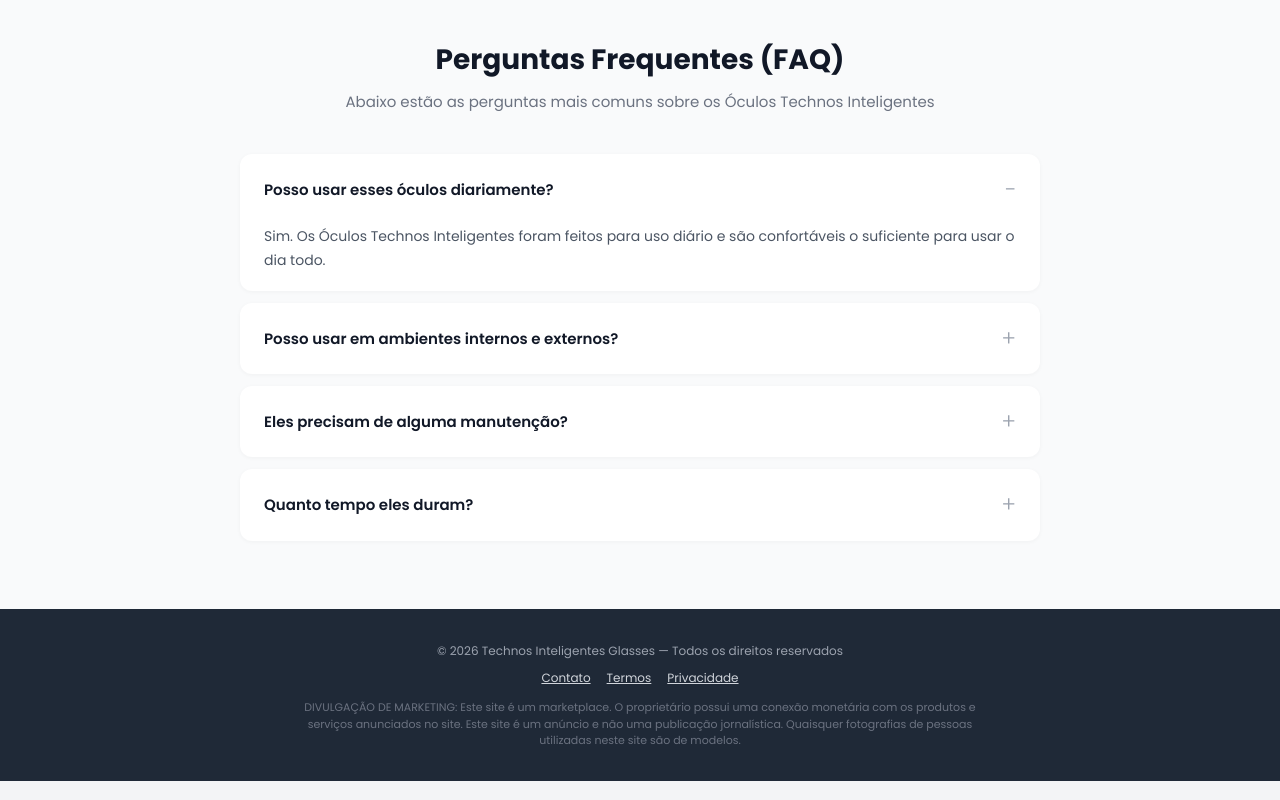
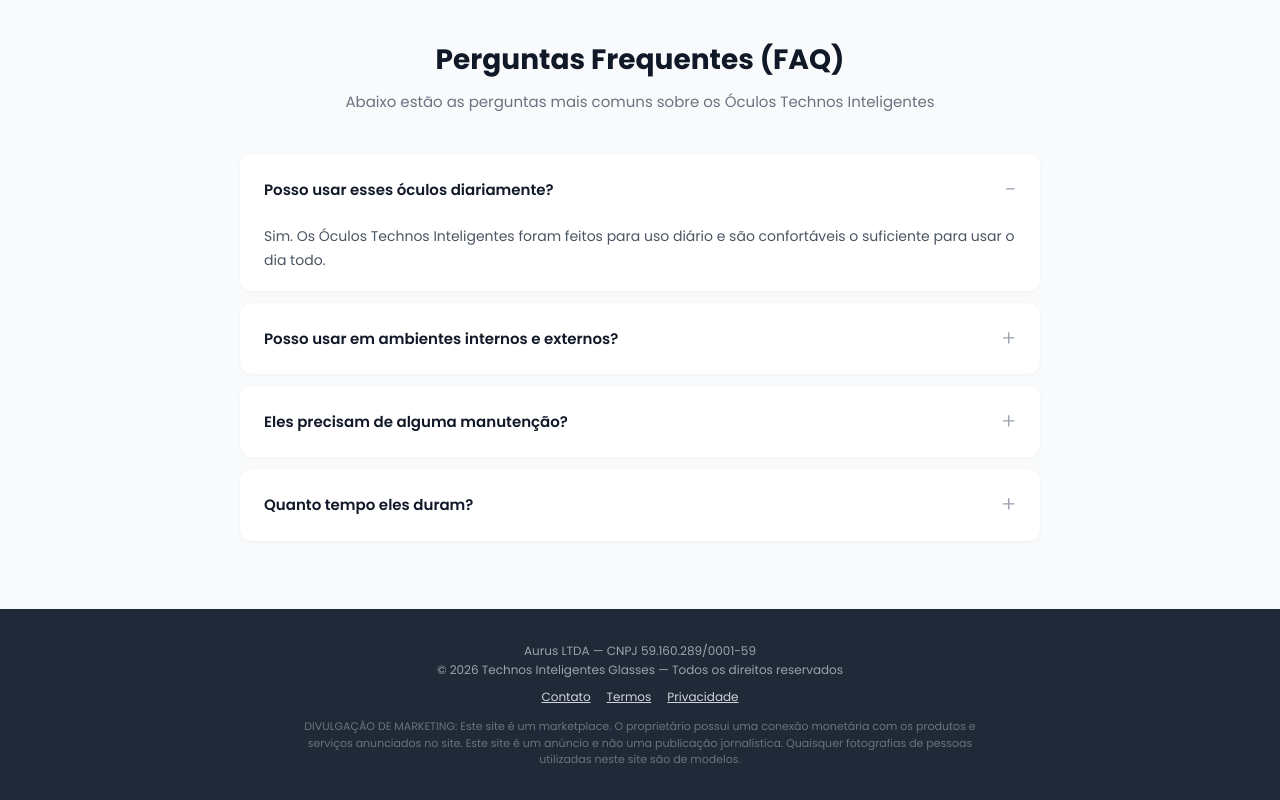
Before and after one commit to Quaresma-PP/dailyhealthgood.sites1-, a plain HTML site: page car1/index.html in a window 1280 px wide. Shown: the part 5762-6562 px from the top of the page. Drawn offline with Linux system fonts and the light colour scheme.

```diff
--- a/car1/index.html
+++ b/car1/index.html
@@ -72,7 +72,7 @@
 
 <section class="py-section bg-gray"><div class="container"><h2 class="section-title">Perguntas Frequentes (FAQ)</h2><p class="section-subtitle">Abaixo estão as perguntas mais comuns sobre os Óculos Technos Inteligentes</p><div class="faq-list"><div class="faq-item open"><div class="faq-q" onclick="this.parentElement.classList.toggle('open')">Posso usar esses óculos diariamente?</div><div class="faq-a">Sim. Os Óculos Technos Inteligentes foram feitos para uso diário e são confortáveis o suficiente para usar o dia todo.</div></div><div class="faq-item"><div class="faq-q" onclick="this.parentElement.classList.toggle('open')">Posso usar em ambientes internos e externos?</div><div class="faq-a">Sim. Em ambientes internos ajudam a enxergar de perto e de longe. Ao ar livre, as lentes escurecem na luz solar.</div></div><div class="faq-item"><div class="faq-q" onclick="this.parentElement.classList.toggle('open')">Eles precisam de alguma manutenção?</div><div class="faq-a">Nenhuma manutenção especial. Basta limpar as lentes com um pano macio.</div></div><div class="faq-item"><div class="faq-q" onclick="this.parentElement.classList.toggle('open')">Quanto tempo eles duram?</div><div class="faq-a">Com cuidados normais, podem durar muitos anos. Vêm com garantia de 10 anos.</div></div></div></div></section>
 
-<footer class="footer"><div class="container"><div>&copy; 2026 Technos Inteligentes Glasses — Todos os direitos reservados</div><div style="margin-top:8px;"><a href="contato.html">Contato</a><a href="termos.html">Termos</a><a href="privacidade.html">Privacidade</a></div><div class="footer-disc">DIVULGAÇÃO DE MARKETING: Este site é um marketplace. O proprietário possui uma conexão monetária com os produtos e serviços anunciados no site. Este site é um anúncio e não uma publicação jornalística. Quaisquer fotografias de pessoas utilizadas neste site são de modelos.</div></div></footer>
+<footer class="footer"><div class="footer-company">Aurus LTDA — CNPJ 59.160.289/0001-59</div><div class="container"><div>&copy; 2026 Technos Inteligentes Glasses — Todos os direitos reservados</div><div style="margin-top:8px;"><a href="contato.html">Contato</a><a href="termos.html">Termos</a><a href="privacidade.html">Privacidade</a></div><div class="footer-disc">DIVULGAÇÃO DE MARKETING: Este site é um marketplace. O proprietário possui uma conexão monetária com os produtos e serviços anunciados no site. Este site é um anúncio e não uma publicação jornalística. Quaisquer fotografias de pessoas utilizadas neste site são de modelos.</div></div></footer>
 
 <div class="bottom-bar"><a href="https://checkout.payt.com.br/d671ed7191c19ba478c46ad8a9921f78" class="btn-primary">COMPRE 1 E LEVE 2</a></div>
 
```
